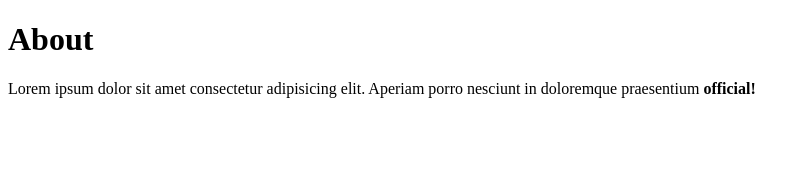
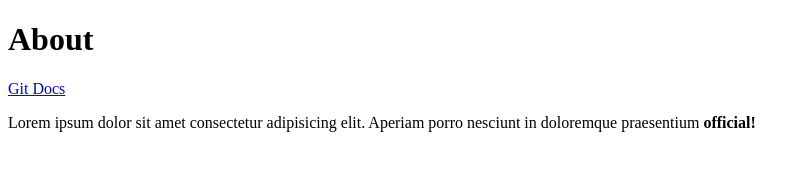
Before and after one commit to shubhamCda/git-Intro, a plain HTML site: page about.html in a window 1280 px wide. Shown: the whole page, without its empty margins (0-810 px from the left). Drawn offline with Linux system fonts and the light colour scheme.

Commit message:
Add link About page

```diff
--- a/about.html
+++ b/about.html
@@ -9,6 +9,7 @@
 
 <body>
     <h1>About</h1>
+    <a href="https://docs.github.com/en">Git Docs</a>
     <p>Lorem ipsum dolor sit amet consectetur adipisicing elit. Aperiam porro nesciunt in doloremque praesentium
         <strong>official!</strong>
     </p>
```
